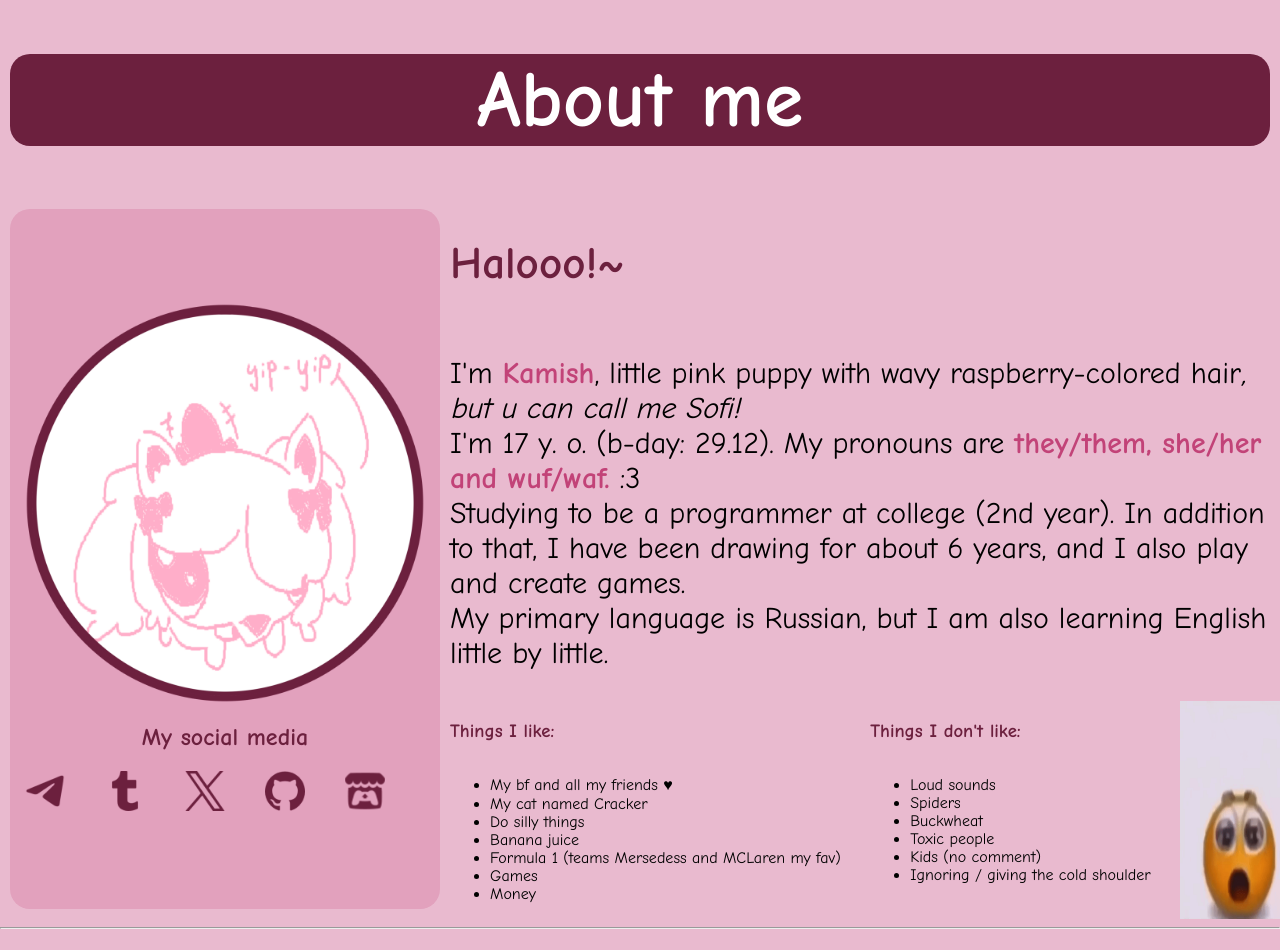
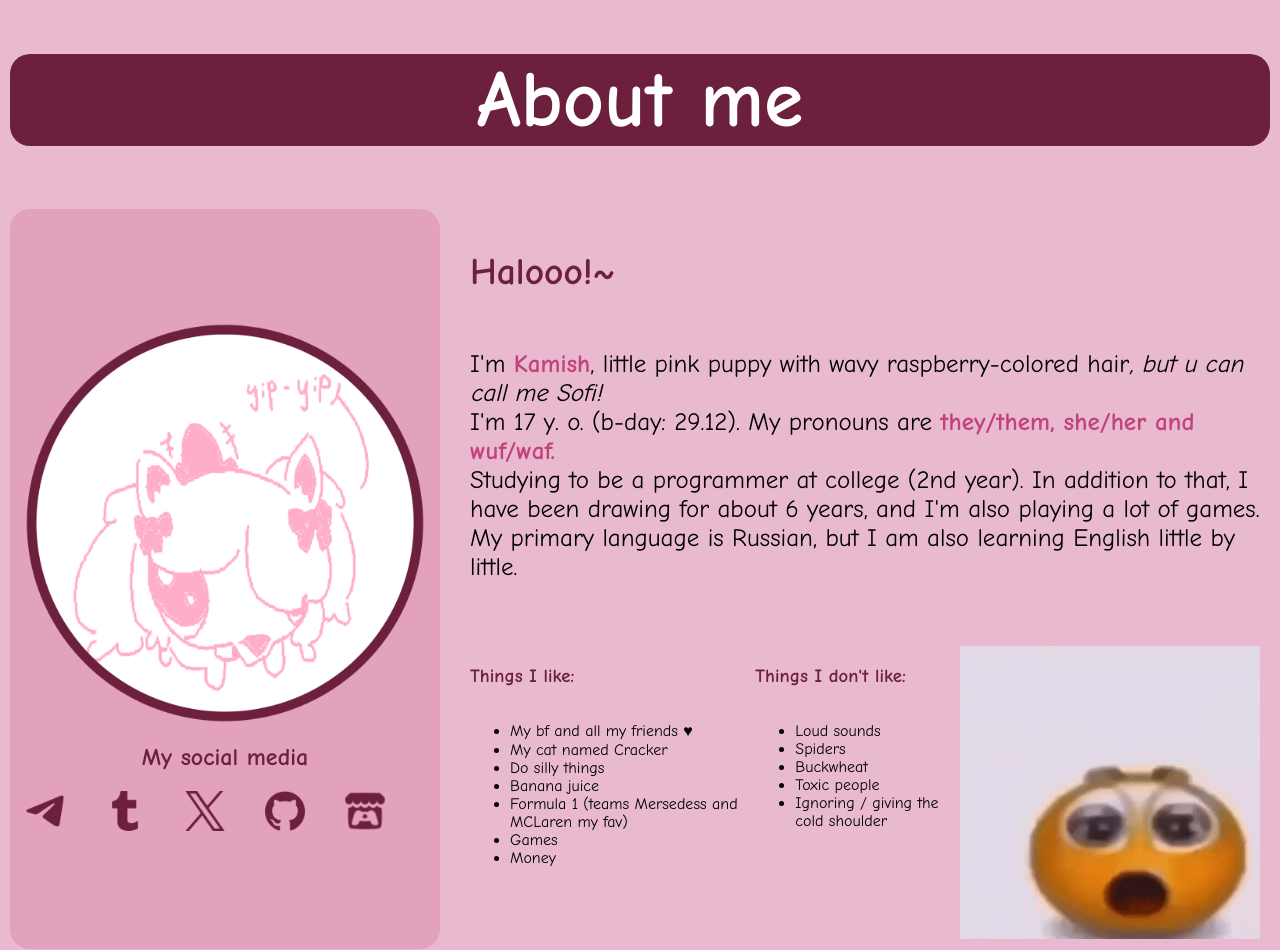
Before and after one commit to krabKFC/My-website, a plain HTML site: page neocities-krabkfc/index.html in a window 1280 px wide. Shown: the top 950 px of the page. Drawn offline with Linux system fonts and the light colour scheme.

Commit message:
script-free base

```diff
--- a/neocities-krabkfc/index.html
+++ b/neocities-krabkfc/index.html
@@ -28,9 +28,11 @@
             text-align: center;
             margin: 10px;
         }
+
         hr {
             color: #e2a1bd
         }
+
         .container_g {
             display: flex;
             flex-direction: row;
@@ -41,9 +43,16 @@
             flex-direction: row;
         }
 
+        .container_g_holemole {
+            display: flex;
+            flex-direction: row;
+            margin: 20px;
+        }
+
         .container_v_pink_background img {
             width: 400px;
         }
+
         .container_v {
             display: flex;
             flex-direction: column;
@@ -54,6 +63,7 @@
             flex-direction: column;
             font-size: 30px;
         }
+
         .container_v_pink_background {
             display: flex;
             flex-direction: column;
@@ -65,11 +75,14 @@
             margin: 10px;
             padding: 15px;
         }
+
         .container_v_bio {
             display: flex;
             flex-direction: column;
-            font-size: 30px;
+            font-size: 25px;
+            margin: 20px;
         }
+
         .centeR {
             text-align: center;
         }
@@ -120,14 +133,14 @@
 
             <p>
             I'm <strong>Kamish</strong>, little pink puppy with wavy raspberry-colored hair<em>, but u can call me Sofi!</em><br>
-            I'm 17 y. o. (b-day: 29.12). My pronouns are <strong>they/them, she/her and wuf/waf.</strong> :3<br>
-            Studying to be a programmer at college (2nd year). In addition to that, I have been drawing for about 6 years, and I also play and create games.<br>
+            I'm 17 y. o. (b-day: 29.12). My pronouns are <strong>they/them, she/her and wuf/waf.</strong><br>
+            Studying to be a programmer at college (2nd year). In addition to that, I have been drawing for about 6 years, and I'm also playing a lot of games.<br>
             My primary language is Russian, but I am also learning English little by little.
             </p>
 
          </div>
 
-            <div class="container_g">
+            <div class="container_g_holemole">
 
             <div class="container_v">
 
@@ -152,13 +165,12 @@
             <li>Spiders</li>
             <li>Buckwheat</li>
             <li>Toxic people</li>
-            <li>Kids (no comment)</li>
             <li>Ignoring / giving the cold shoulder</li>
             </ul>
 
             </div>
 
-            <img src="holy-moly.gif" alt="Holy Moly" width=100 hight=200>
+            <img src="holy-moly.gif" alt="Holy Moly" width=300 hight=300>
 
             </div>
 
```
